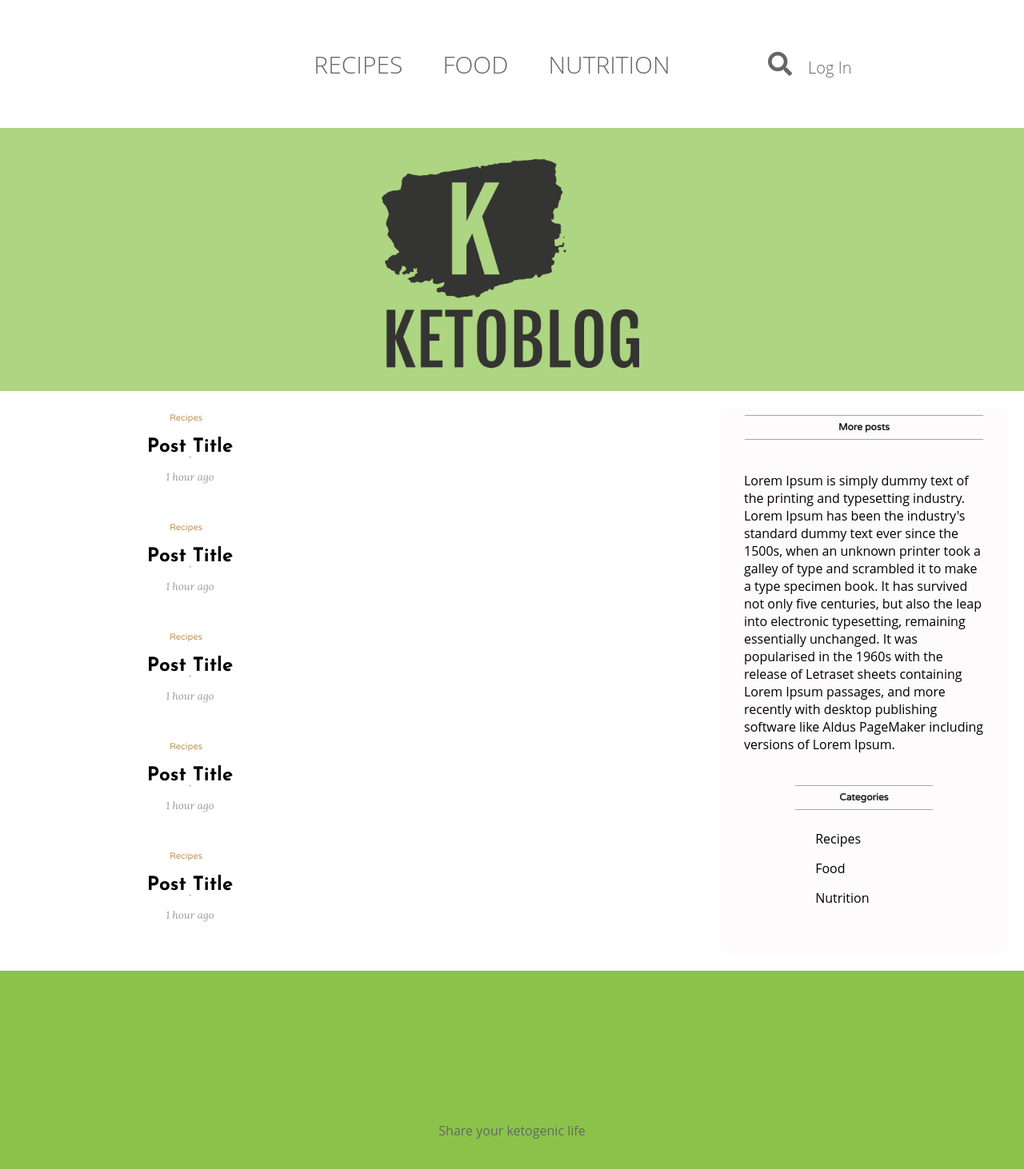
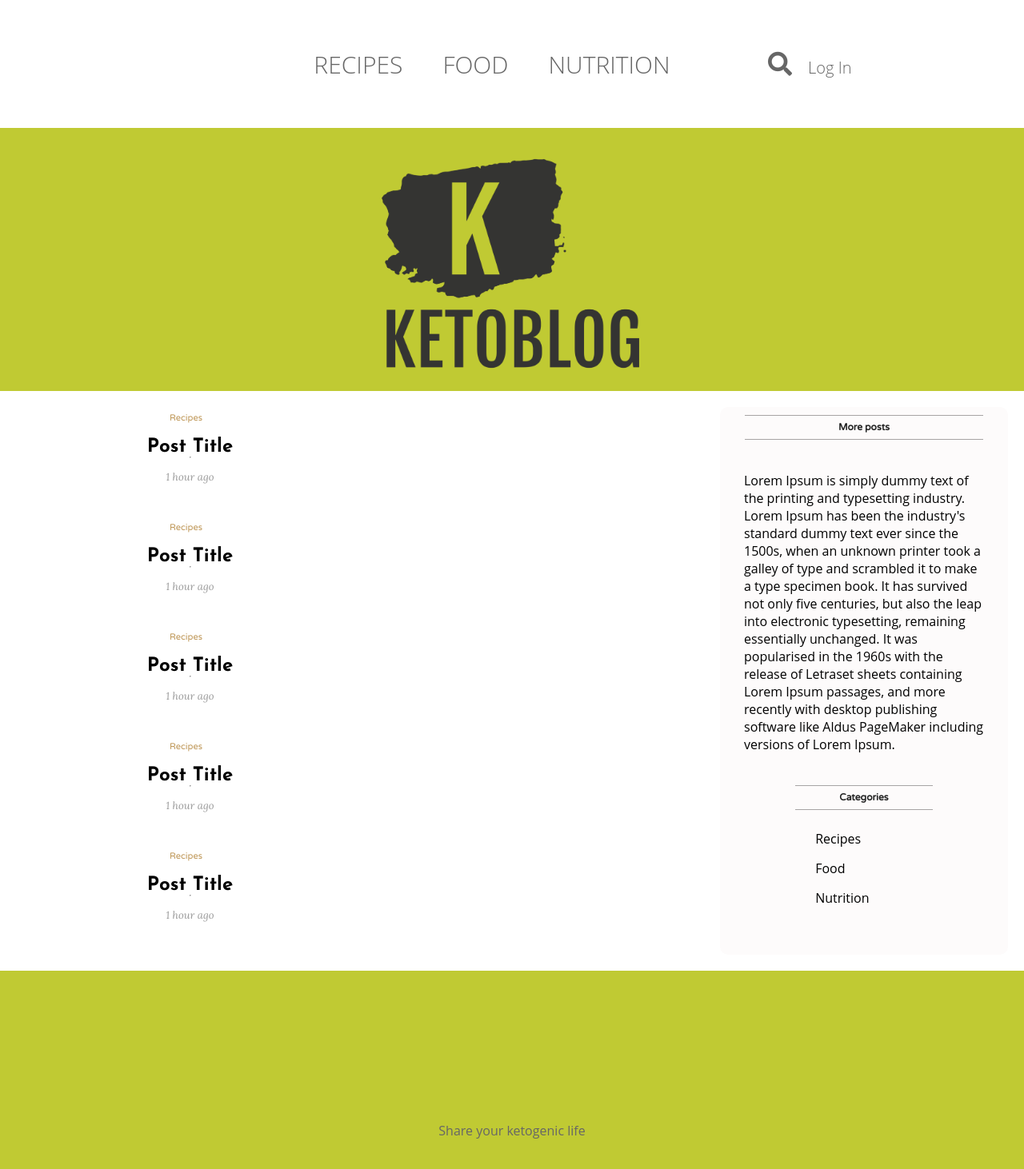
Before and after one commit to HongjoLim/Ketoblog, a React (Create React App) app in the folder client/: page / in a window 1280 px wide. Shown: the top 1462 px of the page at 80% size. Built offline with nearby package versions, Linux system fonts and the light colour scheme.

Commit message:
Changed home colors

```diff
--- a/client/src/components/Footer/Footer.css
+++ b/client/src/components/Footer/Footer.css
@@ -1,5 +1,5 @@
 .foot {
-    background-color: #8bc34a;
+    background-color: #c0ca33;
     height: 50vh;
     display: flex;
     align-items: center;
--- a/client/src/components/Header/Header.css
+++ b/client/src/components/Header/Header.css
@@ -2,7 +2,7 @@
     display: flex;
     align-items: center;
     justify-content: center;
-    background-color:#aed581;
+    background-color:#c0ca33;
 }
 
 .headerImg {
```
